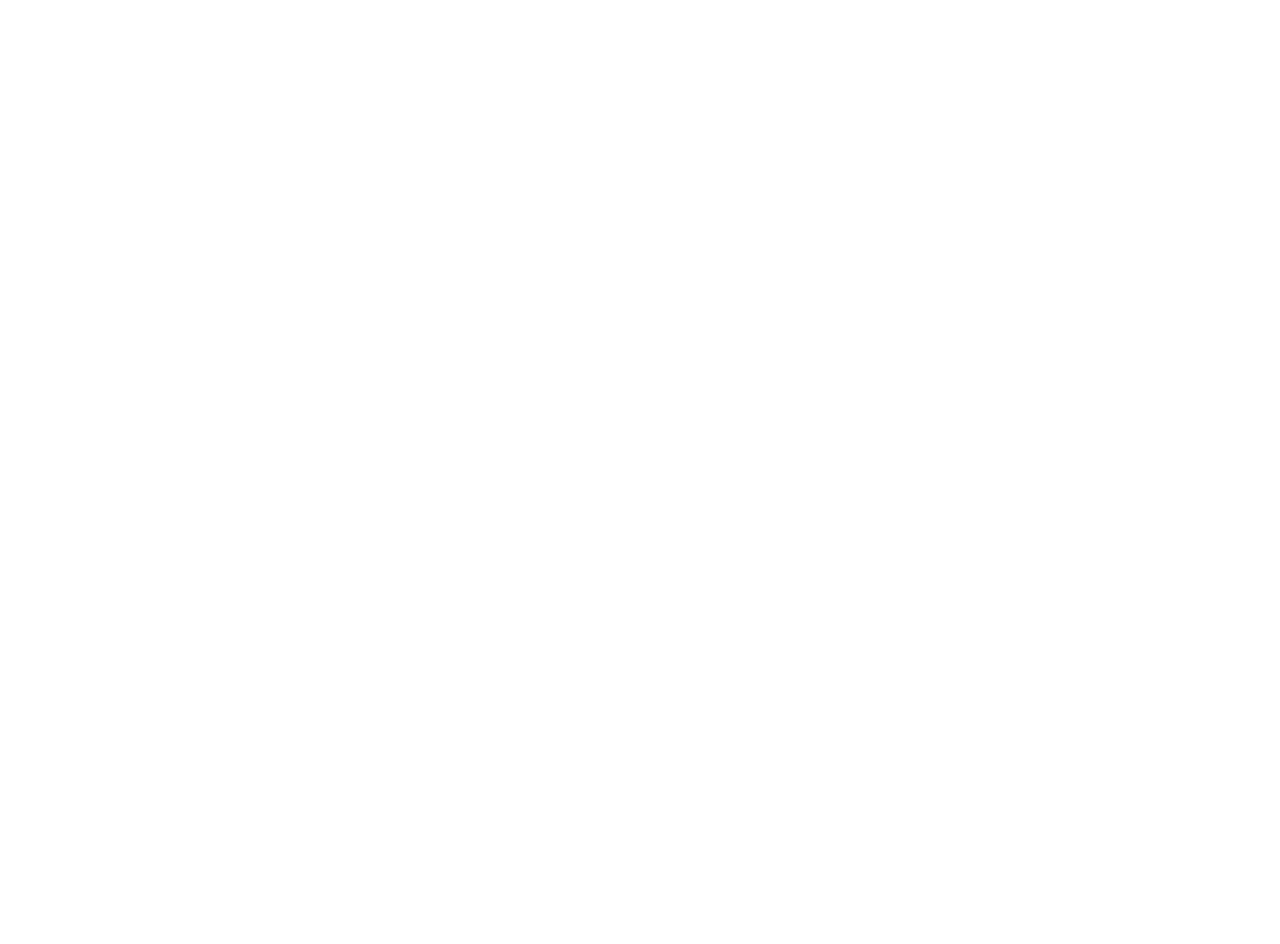
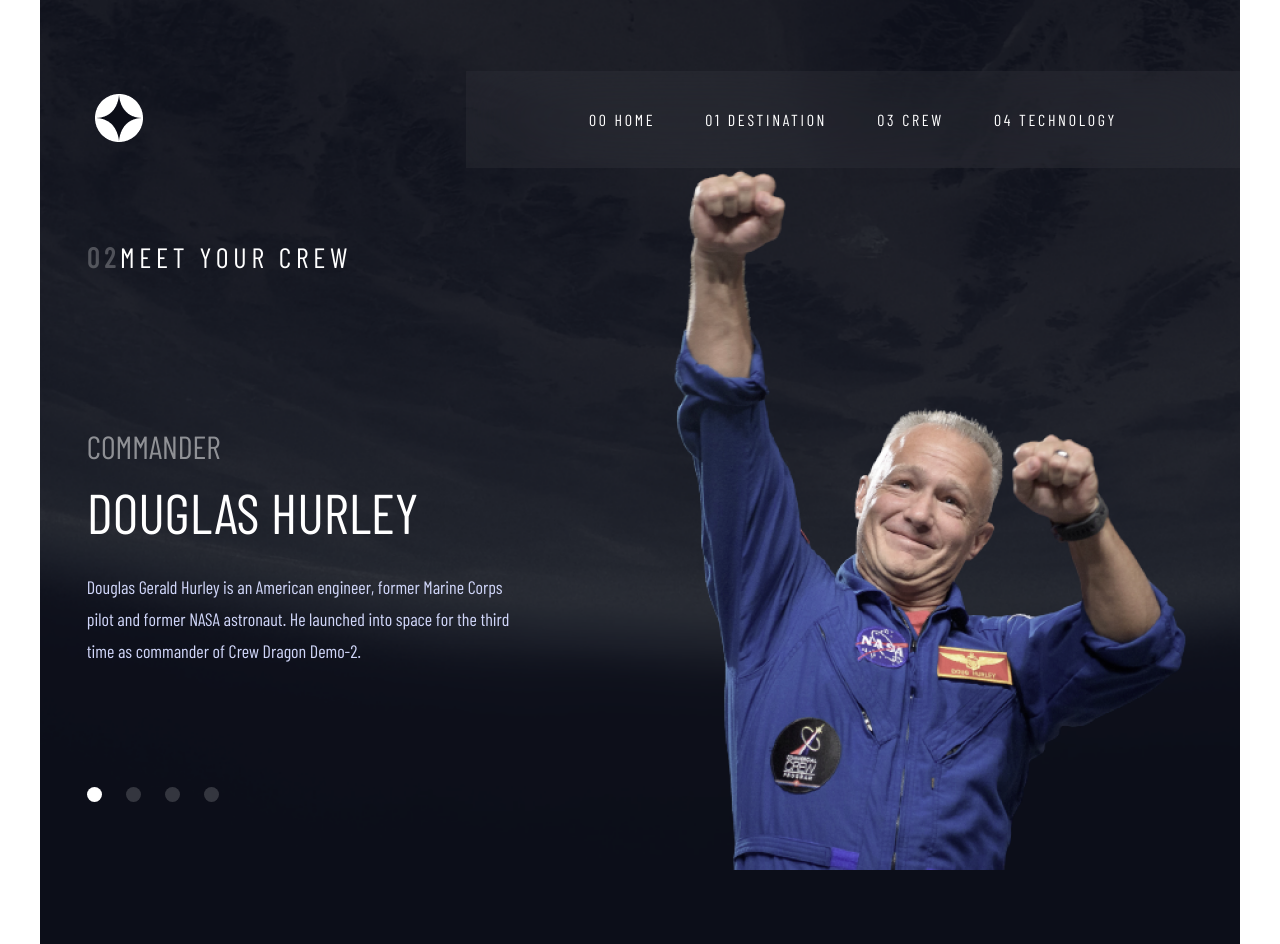
Before and after one commit to doniyor2006/git-hub-team, a plain HTML site: page commander.html in a window 1280 px wide. Before the commit the page ends 800 px from the top, so only its background shows below. Drawn offline with Linux system fonts and the light colour scheme.

Commit message:
finished work

```diff
--- a/commander.html
+++ b/commander.html
@@ -9,5 +9,38 @@
 </head>
 <body>
     <!-- Javlon's page -->
+<section>
+    <div class="section-contianer">
+        <div class="section-nav">
+            <div class="nav-img">
+                <img src="./javlonbek/site.icon.png" alt="site-icon">
+            </div>
+            <ul class="nav-list">
+                <li><a href="./index.html">00 HOME</a></li>
+                <li><a href="./moon.html">01 DESTINATION</a></li>
+                <li><a href="./commander.html">03 CREW</a></li>
+                <li><a href="./temin.html">04 TECHNOLOGY</a></li>
+            </ul>
+        </div>
+        <div class="main-section">
+            <div class="main-text">
+                <h1><span>02</span>Meet your crew</h1>
+                <h2>Commander </h2>
+                <h3>Douglas Hurley</h3>
+                <p>Douglas Gerald Hurley is an American engineer, former Marine Corps pilot and former NASA astronaut.
+                     He launched into space for the third time as commander of Crew Dragon Demo-2.</p>
+                     <div class="main-circul">
+                        <article class="first"></article>
+                        <article></article>
+                        <article></article>
+                        <article></article>
+                     </div>
+            </div>
+            <div class="main-img">
+                <img src="./javlonbek/sherbek.img.png" alt="main-img">
+            </div>
+        </div>
+    </div>
+</section>
 </body>
 </html>
--- a/css/main.css
+++ b/css/main.css
@@ -4,10 +4,13 @@
     font-style: normal;
     font-weight: 400;
     src: local(''),
-         url('../fonts/barlow-condensed-v12-latin-regular.woff2') format('woff2'), /* Chrome 26+, Opera 23+, Firefox 39+ */
-         url('../fonts/barlow-condensed-v12-latin-regular.woff') format('woff'); /* Chrome 6+, Firefox 3.6+, IE 9+, Safari 5.1+ */
-  }
-*{
+        url('../fonts/barlow-condensed-v12-latin-regular.woff2') format('woff2'),
+        /* Chrome 26+, Opera 23+, Firefox 39+ */
+        url('../fonts/barlow-condensed-v12-latin-regular.woff') format('woff');
+    /* Chrome 6+, Firefox 3.6+, IE 9+, Safari 5.1+ */
+}
+
+* {
     box-sizing: border-box;
     margin: 0;
     padding: 0;
@@ -15,7 +18,7 @@
     text-decoration: none;
 }
 
-body{
+body {
     font-family: 'Barlow Condensed', sans-serif;
     font-weight: 400;
 }
@@ -37,6 +40,125 @@ body{
 
 /* Javlon's Css start */
 
+.section-contianer {
+    background-image: url(../javlonbek/site-bac.img.png);
+    background-size: cover;
+    background-repeat: no-repeat;
+    background-position: center;
+    padding: 71px 0px;
+    width: 1200px;
+    margin: 0 auto;
+}
+
+.section-nav {
+    display: flex;
+    align-items: center;
+    justify-content: space-between;
+}
+
+.nav-img {
+    margin-left: 55px;
+}
+
+.nav-list {
+    padding: 39px 123px;
+    background: rgba(255, 255, 255, 0.04);
+    backdrop-filter: blur(40.7742px);
+    display: flex;
+    align-items: center;
+    gap: 50px;
+}
+
+a {
+    font-weight: 400;
+    font-size: 16px;
+    line-height: 19px;
+    letter-spacing: 2.7px;
+    color: #FFFFFF;
+}
+
+.main-section {
+    display: flex;
+    align-items: center;
+    justify-content: space-around;
+}
+
+span {
+    font-weight: 700;
+    font-size: 28px;
+    line-height: 34px;
+    /* identical to box height */
+    letter-spacing: 4.725px;
+    color: #FFFFFF;
+    mix-blend-mode: normal;
+    opacity: 0.25;
+}
+
+h1 {
+    font-weight: 400;
+    font-size: 28px;
+    line-height: 34px;
+    /* identical to box height */
+    letter-spacing: 4.725px;
+    text-transform: uppercase;
+    color: #FFFFFF;
+}
+
+h2 {
+    margin-top: 154px;
+    font-weight: 400;
+    font-size: 32px;
+    line-height: 37px;
+    /* identical to box height */
+    text-transform: uppercase;
+    color: #FFFFFF;
+    mix-blend-mode: normal;
+    opacity: 0.5;
+}
+
+h3 {
+    margin-top: 15px;
+    max-width: 488px;
+    font-weight: 400;
+    font-size: 56px;
+    line-height: 64px;
+    text-transform: uppercase;
+    color: #FFFFFF;
+}
+
+p {
+    margin-top: 27px;
+    max-width: 444px;
+    font-weight: 400;
+    font-size: 18px;
+    line-height: 32px;
+    /* or 178% */
+    color: #D0D6F9;
+}
+
+.main-circul {
+    margin-top: 120px;
+    display: flex;
+    align-items: center;
+    gap: 24px;
+}
+.first{
+    width: 15px;
+    height: 15px;
+    border-radius: 50%;
+    background: #FFFFFF;
+    mix-blend-mode: normal;
+    opacity: 1.17;
+}
+article {
+    width: 15px;
+    height: 15px;
+    border-radius: 50%;
+    background: #FFFFFF;
+    mix-blend-mode: normal;
+    opacity: 0.17;
+}
+
 /* Javlon's Css end */
 
 
```
Also changed, not shown: javlonbek/sherbek.img.png (added), javlonbek/site-bac.img.png (added), javlonbek/site.icon.png (added).
